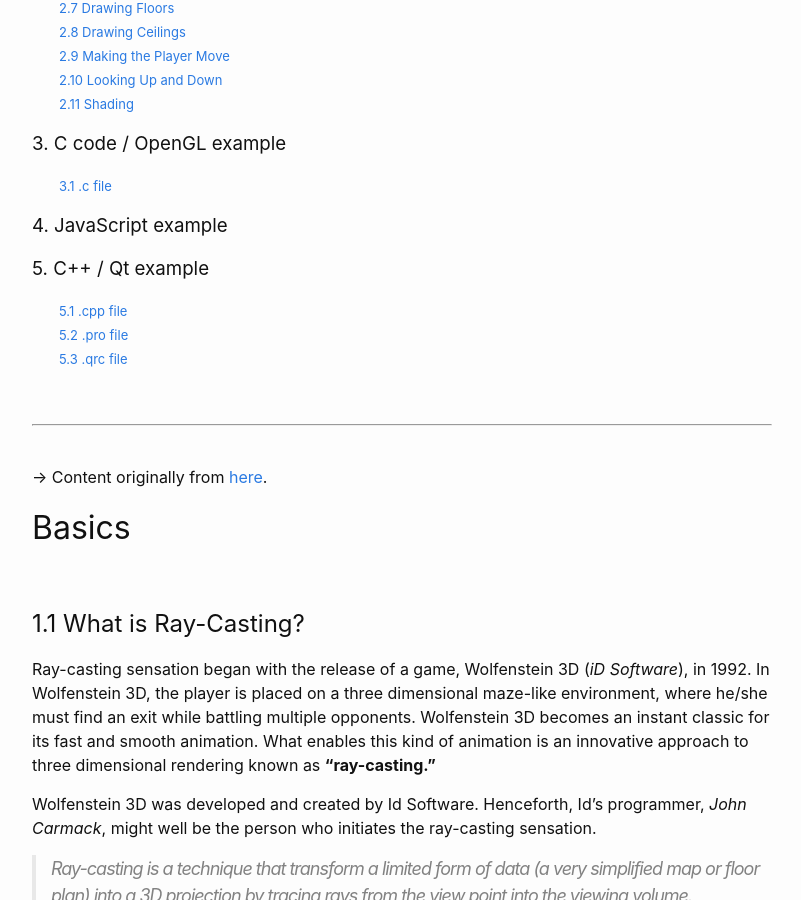
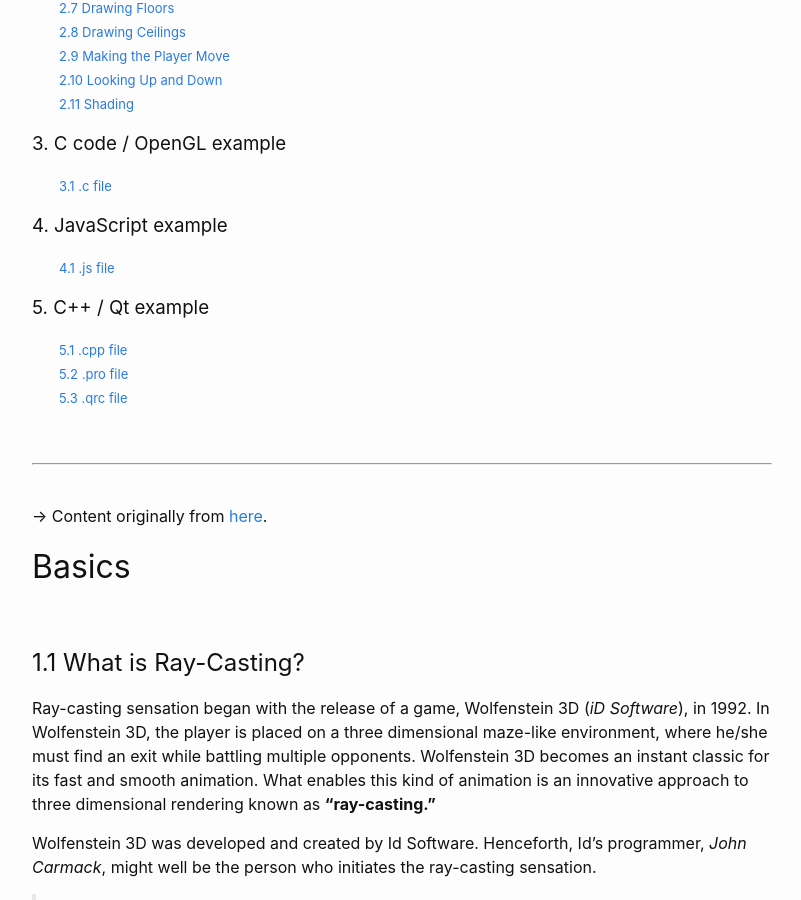
Before and after one commit to Hautaklyttn/progDocs, a Jekyll site: the page built from docs/articles/projects/raycasting.md, in a window 1280 px wide and 900 px high, scrolled down 572 px. Shown: the whole window, without its empty margins (238-1039 px from the left). Built offline with Jekyll 4.4.1, drawn with Linux system fonts in a browser that asks for light colours; some of the changed text lies outside the part shown.

Commit message:
Raycasting additions

```diff
--- a/docs/articles/projects/raycasting.md
+++ b/docs/articles/projects/raycasting.md
@@ -34,6 +34,7 @@ layout: default
 &nbsp;&nbsp;&nbsp;&nbsp;&nbsp; [<font size="-1">3.1 .c file</font>](#ch3-1)
 
 ### 4. JavaScript example
+&nbsp;&nbsp;&nbsp;&nbsp;&nbsp; [<font size="-1">4.1 .js file</font>](#ch4-1)
 
 ### 5. C++ / Qt example
 &nbsp;&nbsp;&nbsp;&nbsp;&nbsp; [<font size="-1">5.1 .cpp file</font>](#ch5-1)
@@ -948,6 +949,9 @@ Normally, as the intensity of an object approaches zero, the object will appear
 &nbsp;
 
 # Javascript example
+
+<a name="ch4-1"></a>
+## 4.1 .js file
 
 &nbsp;
 
```
Also changed, not shown: other parts of docs/articles/projects/raycasting.md (+1 -1 lines).
